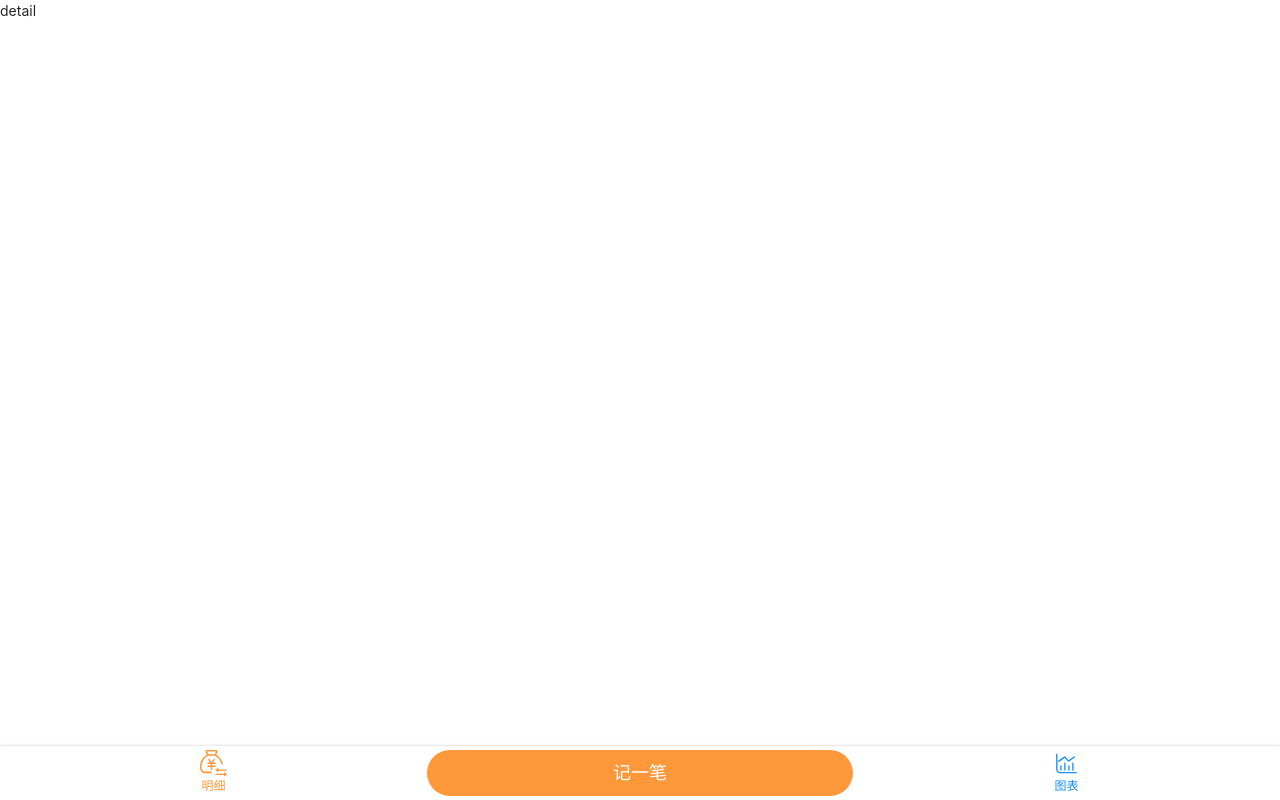
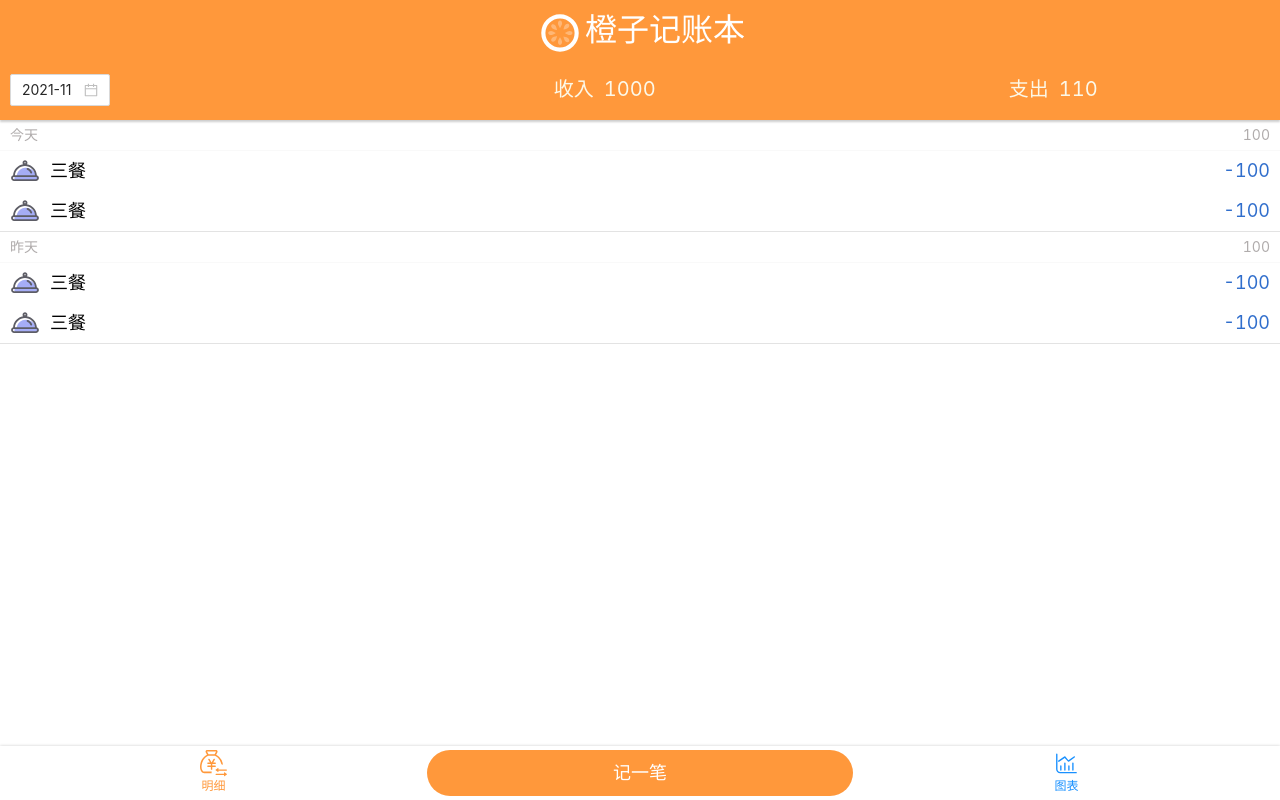
Before and after one commit to chen-yi-ux/orange-react, a React app: page /detail#/detail in a window 1280 px wide. Built offline with nearby package versions, Linux system fonts and the light colour scheme.

Commit message:
完成 Detail 页面的样式

```diff
--- a/src/views/Detail.tsx
+++ b/src/views/Detail.tsx
@@ -1,10 +1,208 @@
 import {Layout} from 'components/Layout';
 import React from 'react';
+import {Icon} from 'components/Icon';
+import styled from 'styled-components';
+import {DatePicker} from 'components';
+import dayjs from 'dayjs';
+import locale from 'antd/es/date-picker/locale/zh_CN';
+
+const Header = styled.div`
+  background: #FF983B;
+  height: 120px;
+
+  > .main {
+    height: 60px;
+    display: flex;
+    justify-content: center;
+    align-content: center;
+    text-align: center;
+
+    > .icon {
+      width: 50px;
+      height: 50px;
+      margin-top: 8px;
+    }
+
+    > span {
+      color: white;
+      font-size: 32px;
+      margin-top: 5px;
+    }
+  }
+
+  > .main-wrapper {
+    display: flex;
+    justify-content: space-between;
+    align-items: center;
+    padding: 0 10px;
+    height: 60px;
+    color: #FCF8E8;
+    box-shadow: 0 2px 2px rgba(0, 0, 0, 0.2);
+
+    > .time {
+      width: 100px;
+      background: transparent;
+    }
+
+    > .money {
+      width: 70%;
+      display: flex;
+      align-items: center;
+      justify-content: space-between;
+
+      > .income {
+        width: 48%;
+        display: flex;
+        justify-content: center;
+        align-items: center;
+        font-size: 20px;
+        flex-wrap: wrap;
+        padding-left: 10px;
+
+        > .income-content {
+          margin-right: 10px;
+        }
+
+        > .income-amount {
+        }
+      }
+
+      > .expenses {
+        width: 48%;
+        display: flex;
+        align-items: center;
+        justify-content: center;
+        font-size: 20px;
+        flex-wrap: wrap;
+        padding-right: 10px;
+
+        > .expenses-content {
+          margin-right: 10px;
+        }
+
+        > .expenses-amount {
+
+        }
+      }
+    }
+  }
+`;
+const Main = styled.div`
+  height: calc(100% - 120px);
+  overflow: auto;
+
+  > ol > li {
+    border-bottom: 1px solid #e3e3e3;
+
+    > .item1 {
+      display: flex;
+      justify-content: space-between;
+      align-items: center;
+      border-bottom: 1px solid #F9F9F9;
+      padding: 4px 10px;
+      color: #B0ACAC;
+      font-size: 14px;
+    }
+    > ol {
+      > li {
+        display: flex;
+        justify-content: space-between;
+        align-items: center;
+        padding: 5px 10px;
+        font-size: 18px;
+        color: black;
+        > .name {
+          display: flex;
+          justify-content: center;
+          align-items: center;
+          > .icon {
+            width: 30px;
+            height: 30px;
+          }
+          > span {
+            padding-left: 10px;
+          }
+        }
+        > .amount {
+          color: #306ECC;
+        }
+      }
+    }
+  }
+`;
 
 function Detail() {
   return (
     <Layout>
-      <div>detail</div>
+      <Header>
+        <div className="main">
+          <Icon name="orange"/>
+          <span>橙子记账本</span>
+        </div>
+        <div className="main-wrapper">
+          <div className="time">
+            <DatePicker picker="month" locale={locale} value={dayjs()}/>
+          </div>
+          <div className="money">
+            <div className="income">
+              <span className="income-content">收入</span>
+              <span className="income-amount">1000</span>
+            </div>
+            <div className="expenses">
+              <span className="expenses-content">支出</span>
+              <span className="expenses-amount">110</span>
+            </div>
+          </div>
+        </div>
+      </Header>
+      <Main>
+        <ol>
+          <li>
+            <div className="item1">
+              <span>今天</span>
+              <span>100</span>
+            </div>
+            <ol>
+              <li>
+                <div className="name">
+                  <Icon name="三餐"/>
+                  <span>三餐</span>
+                </div>
+                <div className="amount">-100</div>
+              </li>
+              <li>
+                <div className="name">
+                  <Icon name="三餐"/>
+                  <span>三餐</span>
+                </div>
+                <div className="amount">-100</div>
+              </li>
+            </ol>
+          </li>
+          <li>
+            <div className="item1">
+              <span>昨天</span>
+              <span>100</span>
+            </div>
+            <ol>
+              <li>
+                <div className="name">
+                  <Icon name="三餐"/>
+                  <span>三餐</span>
+                </div>
+                <div className="amount">-100</div>
+              </li>
+              <li>
+                <div className="name">
+                  <Icon name="三餐"/>
+                  <span>三餐</span>
+                </div>
+                <div className="amount">-100</div>
+              </li>
+            </ol>
+          </li>
+        </ol>
+      </Main>
     </Layout>
   );
 }
```
Also changed, not shown: src/icons/orange.svg (added).
